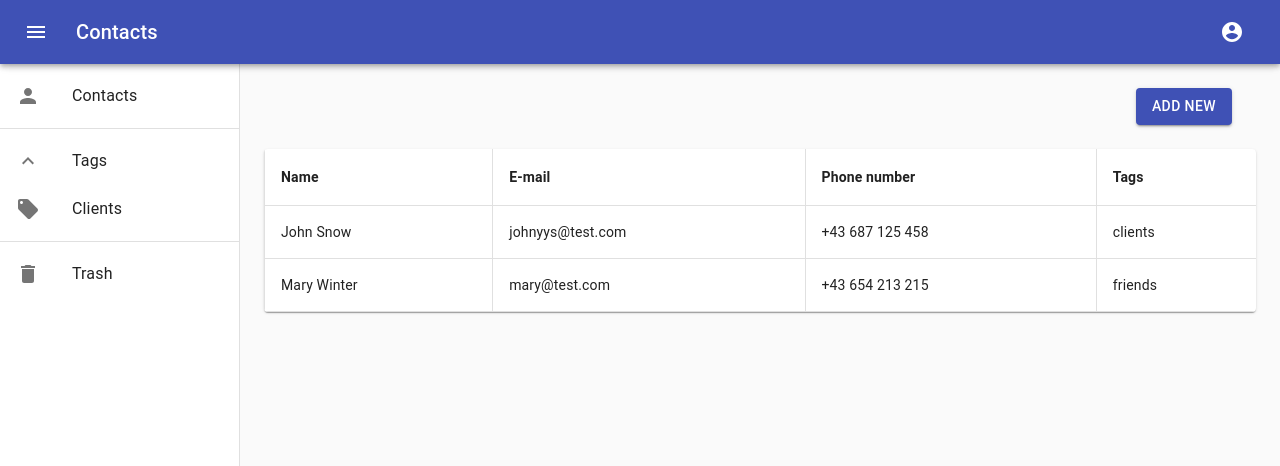
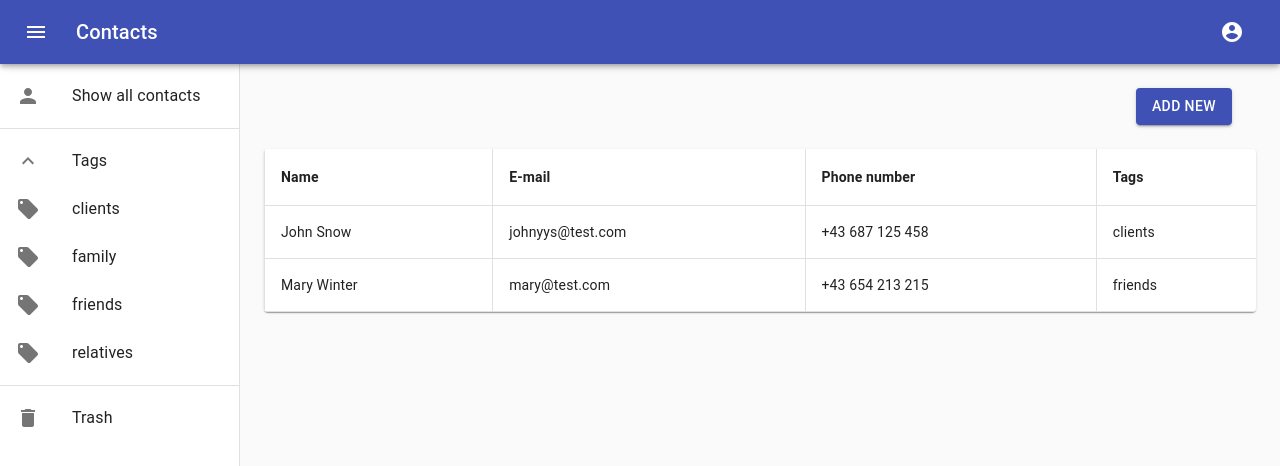
Before and after one commit to klaudiaholyst/contacts-app, a React (Create React App) app: page / in a window 1280 px wide. Shown: the top 466 px of the page. Built offline with nearby package versions, Linux system fonts and the light colour scheme.

Commit message:
filter contacts by tag

```diff
--- a/public/index.html
+++ b/public/index.html
@@ -24,7 +24,7 @@
       work correctly both with client-side routing and a non-root public URL.
       Learn how to configure a non-root public URL by running `npm run build`.
     -->
-    <title>React App</title>
+    <title>Contacts App</title>
   </head>
   <body>
     <noscript>You need to enable JavaScript to run this app.</noscript>
--- a/src/components/DrawerLeft/DrawerLeft.js
+++ b/src/components/DrawerLeft/DrawerLeft.js
@@ -1,4 +1,6 @@
-import React from 'react';
+import React, { useState } from 'react';
+
+import { ContactContext } from '../../contexts/ContactContext';
 
 import { makeStyles } from '@material-ui/core/styles';
 import Drawer from '@material-ui/core/Drawer';
@@ -84,11 +86,12 @@ const useStyles = makeStyles((theme) => ({
 export default function DrawerLeft(props) {
 
   const classes = useStyles();
-  const [openDrawer, setOpenDrawer] = React.useState(true);
+  const [openDrawer, setOpenDrawer] = useState(true);
 
   const handleClick = () => {
     setOpenDrawer(!openDrawer);
   };
+
   return (
     <div className={classes.root}>
       <CssBaseline />
@@ -104,7 +107,7 @@ export default function DrawerLeft(props) {
         <List>
           <ListItem button key={'Contacts'}>
             <ListItemIcon><PersonIcon /></ListItemIcon>
-            <ListItemText primary={'Contacts'} />
+            <ListItemText primary={'Show all contacts'} />
           </ListItem>
         </List>
         <Divider />
@@ -115,12 +118,19 @@ export default function DrawerLeft(props) {
           </ListItem>
           <Collapse in={openDrawer} timeout="auto" unmountOnExit>
             <List component="div" disablePadding>
-              <ListItem button >
-                <ListItemIcon>
-                  <LocalOfferIcon />
-                </ListItemIcon>
-                <ListItemText primary="Clients" />
-              </ListItem>
+             <ContactContext.Consumer>
+                {({ tagsList, setActiveTag, activeTag }) => (
+                  tagsList.map(tag => (
+                    <ListItem key={tag} button onClick={()=> {setActiveTag(tag)}} selected={activeTag===tag}>
+                      <ListItemIcon>
+                        <LocalOfferIcon />
+                      </ListItemIcon>
+                      <ListItemText primary={tag} />
+                    </ListItem>
+                  ))
+                )
+                }
+            </ContactContext.Consumer>
             </List>
           </Collapse>
         </List>
@@ -131,6 +141,7 @@ export default function DrawerLeft(props) {
             <ListItemText primary={'Trash'} />
           </ListItem>
         </List>
+
       </Drawer>
     </div>
   );
--- a/src/components/Table/Table.js
+++ b/src/components/Table/Table.js
@@ -28,7 +28,7 @@ export default function ContactsTable() {
   const classes = useStyles();
   return (
     <ContactContext.Consumer>
-      {({ contacts }) => (
+      {({ contacts, activeTag }) => (
         <TableContainer component={Paper}>
           <Table className={classes.table} aria-label="simple table" variant="body">
             <TableHead>
@@ -40,7 +40,7 @@ export default function ContactsTable() {
               </TableRow>
             </TableHead>
             <TableBody>
-              {contacts && contacts.map((contact) => (
+              {contacts && contacts.filter(item => item.tags.includes(activeTag)).map((contact) => (
                 <TableRow key={contact.id}>
                   <TableCell scope="row">
                     {contact.name} {contact.surname}
--- a/src/contexts/ContactContext.js
+++ b/src/contexts/ContactContext.js
@@ -9,6 +9,7 @@ export const ContactContext = createContext();
 
 const ContactContextProvider = (props) => {
     const [tagsList, setTagsList] = useState(['clients', 'family', 'friends', 'relatives']);
+    const [activeTag, setActiveTag] = useState('');
 
     const [contacts, dispatch] = useReducer(contactReducer, []);
 
@@ -26,7 +27,7 @@ const ContactContextProvider = (props) => {
     }, [contacts]);
 
     return (
-        <ContactContext.Provider value={{ contacts, dispatch, tagsList }}>
+        <ContactContext.Provider value={{ contacts, dispatch, tagsList, activeTag, setActiveTag }}>
             {props.children}
         </ContactContext.Provider>
     )
```
Also changed, not shown: 1 other file (tests, documents, lock files or other folders).
